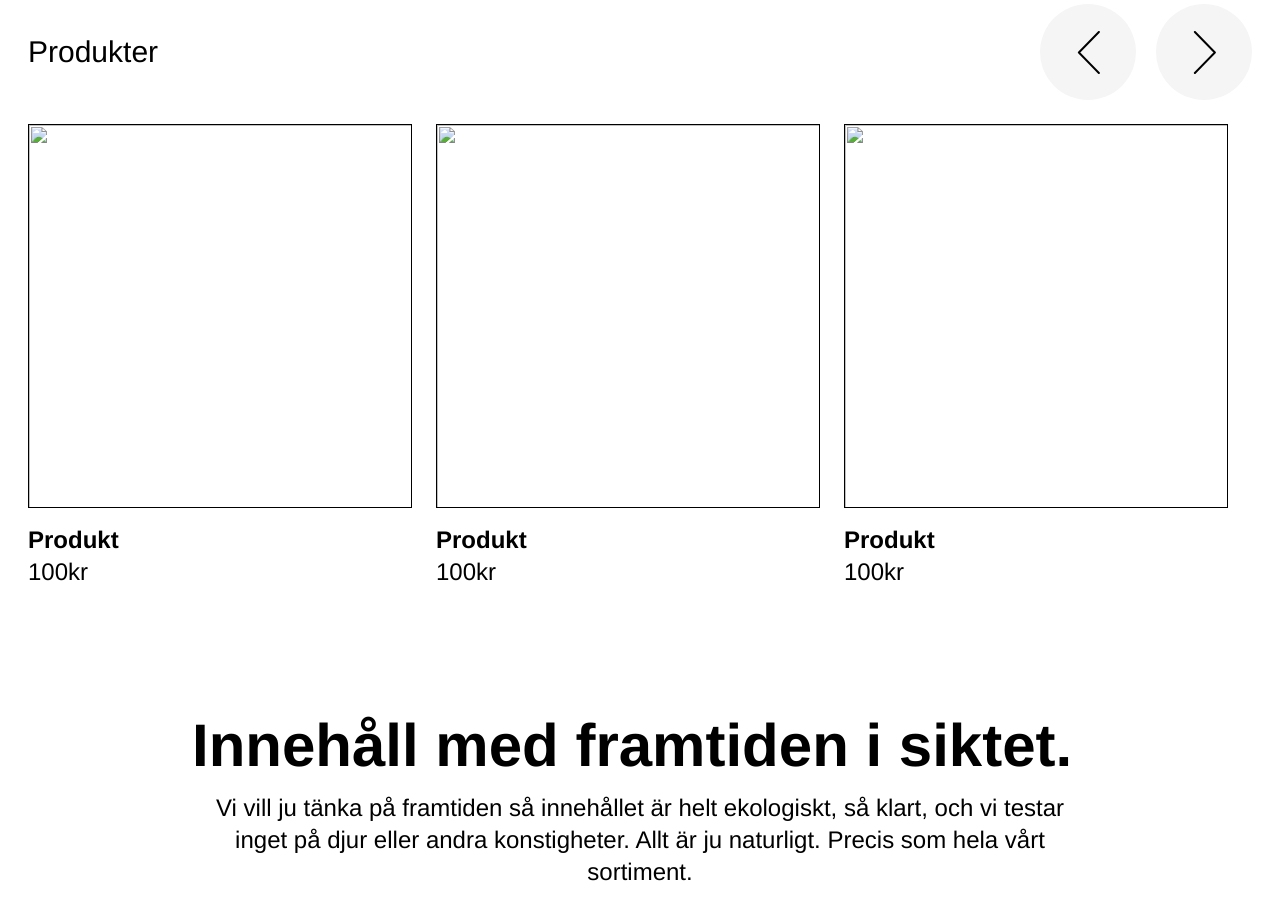
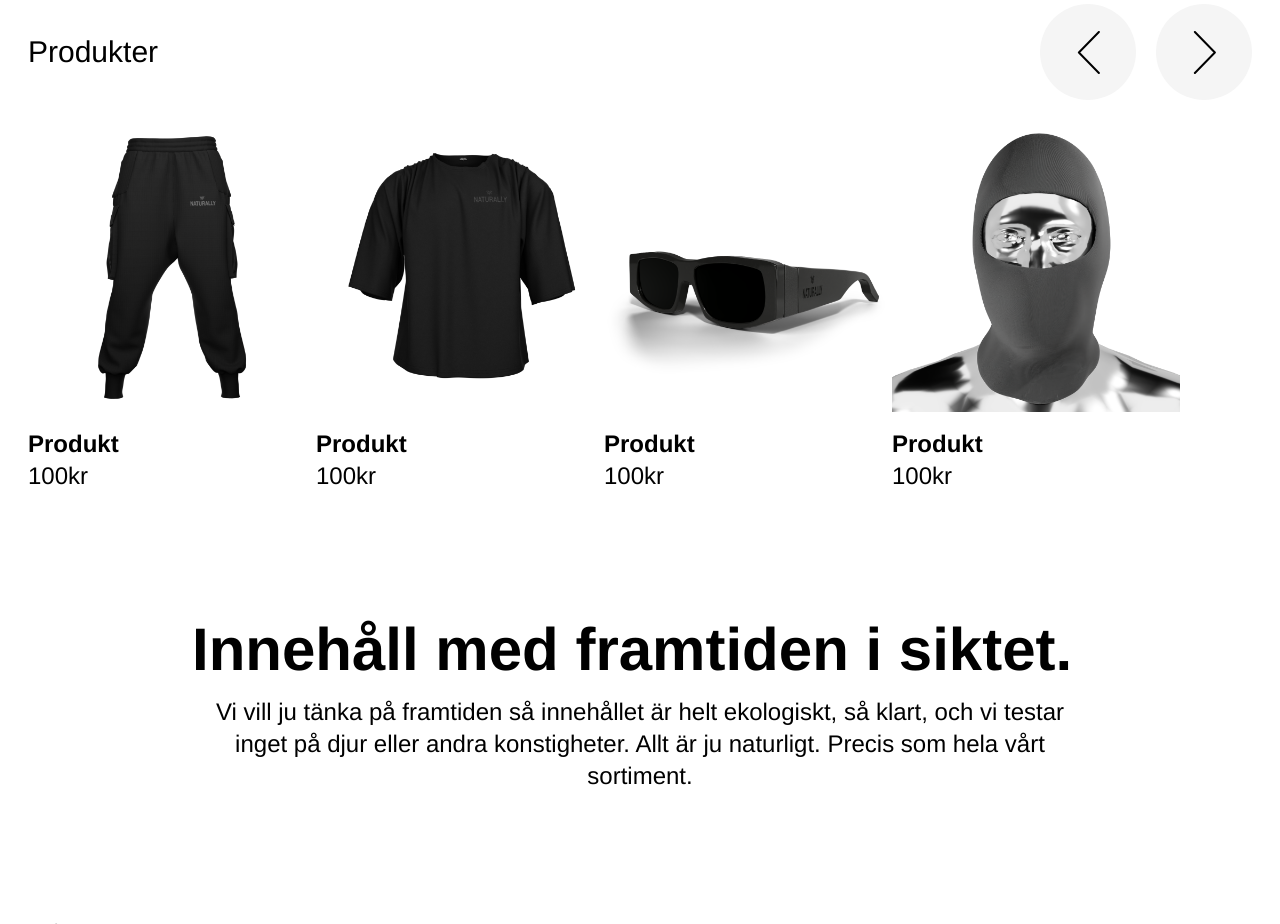
Before and after one commit to AxelEnghamre/Naturally, a website: page index.html in a window 1280 px wide. Shown: the part 1300-2224 px from the top of the page. Drawn offline with Linux system fonts and the light colour scheme.

Commit message:
added product img

```diff
--- a/index.html
+++ b/index.html
@@ -207,23 +207,23 @@
           </div>
 
           <div id="carousel" class="flex w-full overflow-x-auto">
-            <div id="carousel-item">
-              <img class="w-72 h-72 sm:w-96 sm:h-96 mr-6 border border-black mb-4" src="" alt="">
+            <div class="w-72 sm:max-w-xs mr-8" id="carousel-item">
+              <img class="max-w-xs mb-4" src="assets/images/pants.png" alt="">
               <p class="sm:text-2xl font-bold">Produkt</p>
               <p class="sm:text-2xl">100kr</p>
             </div>
-            <div id="carousel-item">
-              <img class="w-72 h-72 sm:w-96 sm:h-96 mr-6 border border-black mb-4" src="" alt="">
+            <div class="w-72 sm:max-w-xs mr-8" id="carousel-item">
+              <img class="max-w-xs mb-4" src="assets/images/t-shirt.png" alt="">
               <p class="sm:text-2xl font-bold">Produkt</p>
               <p class="sm:text-2xl">100kr</p>
             </div>
-            <div id="carousel-item">
-              <img class="w-72 h-72 sm:w-96 sm:h-96 mr-6 border border-black mb-4" src="" alt="">
+            <div class="w-72 sm:max-w-xs mr-8" id="carousel-item">
+              <img class="max-w-xs mb-4" src="assets/images/sunglasses.png" alt="">
               <p class="sm:text-2xl font-bold">Produkt</p>
               <p class="sm:text-2xl">100kr</p>
             </div>
-            <div id="carousel-item">
-              <img class="w-72 h-72 sm:w-96 sm:h-96 mr-6 border border-black mb-4" src="" alt="">
+            <div class="w-72 sm:max-w-xs mr-8" id="carousel-item">
+              <img class="max-w-xs mb-4" src="assets/images/Balaclava.png" alt="">
               <p class="sm:text-2xl font-bold">Produkt</p>
               <p class="sm:text-2xl">100kr</p>
             </div>
```
Also changed, not shown: assets/images/Balaclava.png (added), assets/images/pants.png (added), assets/images/sunglasses.png (added).
